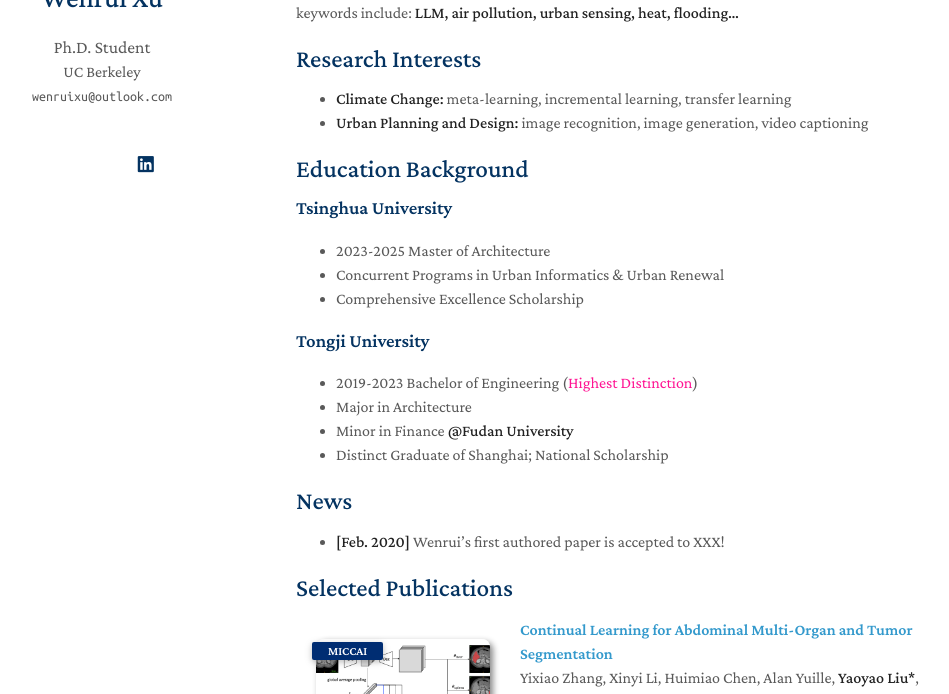
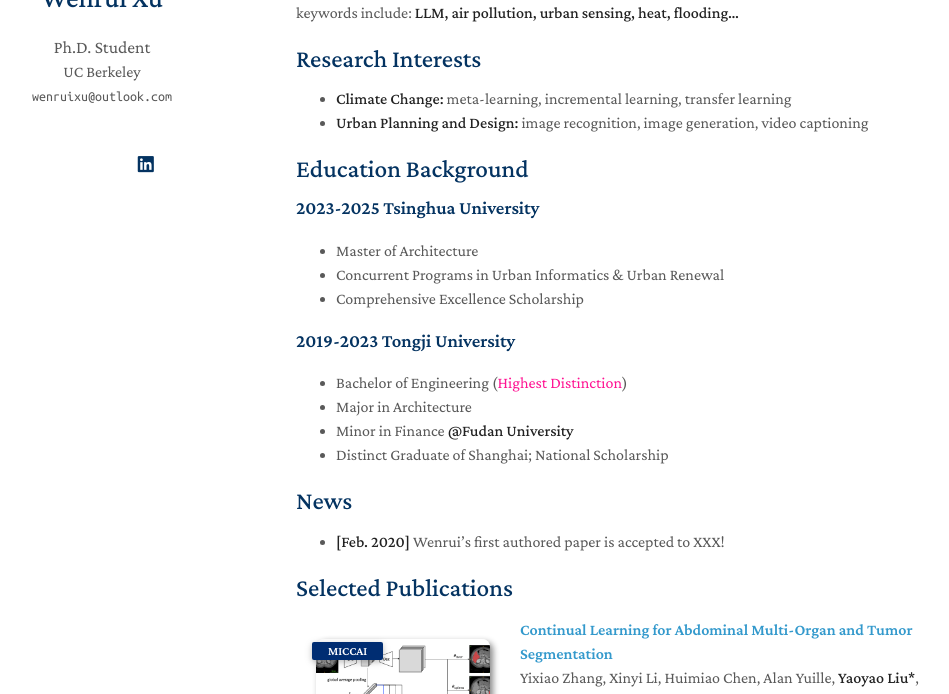
Before and after one commit to ruaruaxu/ruaruaxu.github.io, a Jekyll site: the page built from index.md, in a window 1280 px wide and 900 px high, cut to the strip 206-900 px from the top of the window. Shown: the whole strip, without its empty margins (174-1123 px from the left). Built offline with Jekyll 4.4.1, drawn with Linux system fonts in a browser that asks for light colours; a style sheet for code colours, icons or effects is not loaded; our own code applies the rules of GitHub Pages for plain Markdown files.

Commit message:
Update index.md

```diff
--- a/index.md
+++ b/index.md
@@ -18,15 +18,15 @@
 
 ## Education Background
 
-### Tsinghua University
+### 2023-2025  Tsinghua University
 
-- 2023-2025  Master of Architecture
+- Master of Architecture
 - Concurrent Programs in Urban Informatics & Urban Renewal
 - Comprehensive Excellence Scholarship
 
-### Tongji University
+### 2019-2023  Tongji University
 
-- 2019-2023  Bachelor of Engineering (<font color=DeepPink>Highest Distinction</font>)
+- Bachelor of Engineering (<font color=DeepPink>Highest Distinction</font>)
 - Major in Architecture
 - Minor in Finance **@Fudan University**
 - Distinct Graduate of Shanghai; National Scholarship
```
